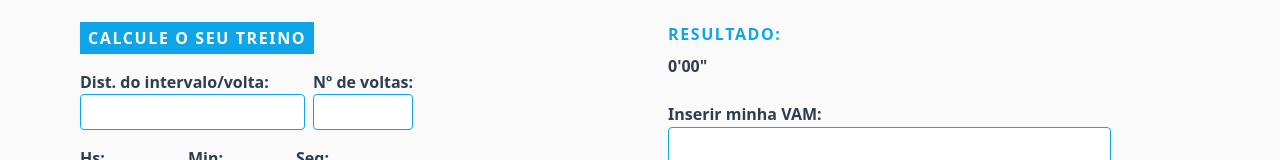
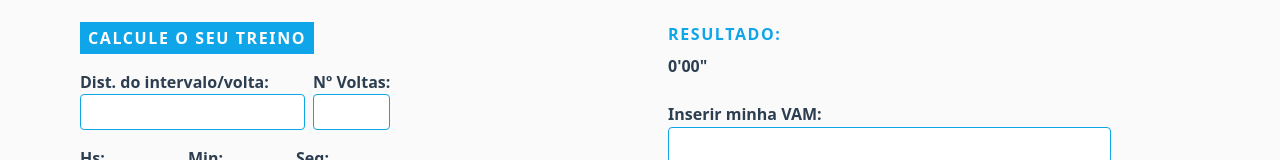
Before and after one commit to hick-ferreira/ritmorun, a Vue app: page / in a window 1280 px wide. Shown: the part 739-899 px from the top of the page. Built offline with nearby package versions, Linux system fonts and the light colour scheme.

Commit message:
Change the input name.

```diff
--- a/src/components/CalcTime.vue
+++ b/src/components/CalcTime.vue
@@ -12,7 +12,7 @@
           </div>
 
           <div>
-            <label class="font-sans font-semibold block" for="laps">Nº de voltas:</label>
+            <label class="font-sans font-semibold block" for="laps">Nº Voltas:</label>
             <input class="w-full p-2 rounded border border-solid border-sky-500 leading-none" type="number" v-model="number"  @blur="validateNumberLaps" id="laps" min="0" max="50">
             <span v-if="showErrorMessage" class="block font-sans font-semibold text-red-600">O valor deve estar entre 0 e 50.</span>
           </div>
```
Also changed, not shown: 5 other files (tests, documents, lock files or other folders).
